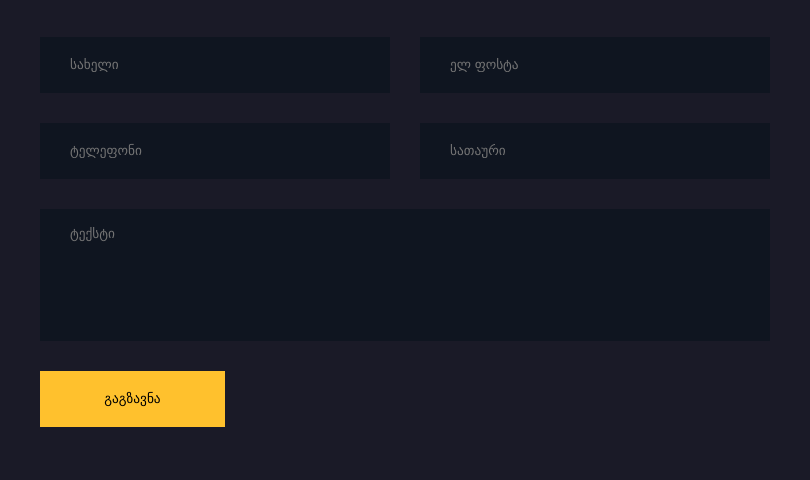
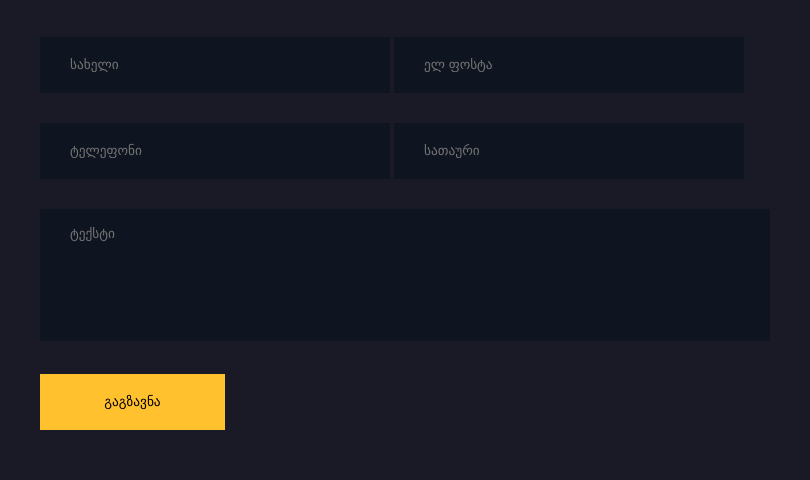
Before and after one commit to Giga-Madzgharashvili/news, a plain HTML site: page contact.html in a window 1280 px wide. Shown: the part 401-881 px from the top of the page, 446-1256 px from the left. Drawn offline with Linux system fonts and the light colour scheme.

Commit message:
fix contact form

```diff
--- a/contact.html
+++ b/contact.html
@@ -95,18 +95,18 @@
                     <div class="cont-right">
                         <div class="cont-form-wrapper">
                             <h3 class="cont-title">დაგვიკავშირდით</h3>
-                            <form action="#">
-                                <div class="cont-right-wrapper">
-                                <input type="text" class="contact-input cont-in" placeholder="სახელი">
-                                <input type="email" class="contact-input cont-in" placeholder="ელ ფოსტა">
-                                <input type="tel" class="contact-input cont-in" placeholder="ტელეფონი">
-                                <input type="text" class="contact-input cont-in" placeholder="სათაური">
 
-                                <textarea name="" id="" class="contact-text cont-in" placeholder="ტექსტი"></textarea>
+                            <div class="cont-right-wrapper">
+                                <form action="#" id="contactForm">
+                                    <input type="text" class="contact-input cont-in" placeholder="სახელი">
+                                    <input type="email" class="contact-input cont-in" placeholder="ელ ფოსტა">
+                                    <input type="tel" class="contact-input cont-in" placeholder="ტელეფონი">
+                                    <input type="text" class="contact-input cont-in" placeholder="სათაური">
+                                    <textarea class="contact-text cont-in" placeholder="ტექსტი"></textarea>
+                                    <button type="submit" class="cont-btn">გაგზავნა</button>
+                                </form>
+                            </div>
 
-                                <button type="submit" class="cont-btn">გაგზავნა</button>
-                            </div>
-                            </form>
 
                         </div>
                     </div>
--- a/js/contact.js
+++ b/js/contact.js
@@ -1,6 +1,6 @@
 import { focusInput } from "../js/module.js";
 
 const contactInput = document.querySelectorAll(".cont-in");
-contactInput.forEach((element) =>{
-    focusInput(element);
-})
+contactInput.forEach((element) => {
+  focusInput(element);
+});
--- a/js/login.js
+++ b/js/login.js
@@ -33,6 +33,7 @@ loginFOrm.addEventListener("submit", (event) => {
 
     if (formsErrors) {
       formsErrors.textContent = errors[item];
+
     }
   }
 
--- a/js/registr.js
+++ b/js/registr.js
@@ -54,6 +54,7 @@ registrForm.addEventListener("submit", (event) => {
 
     if (formsErrors) {
       formsErrors.textContent = errors[item];
+
     }
   }
   if (Object.keys(errors).length == 0) {
```
